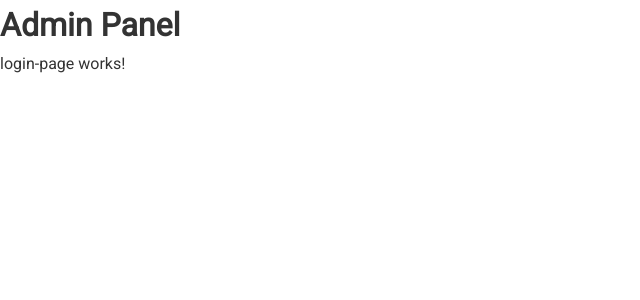
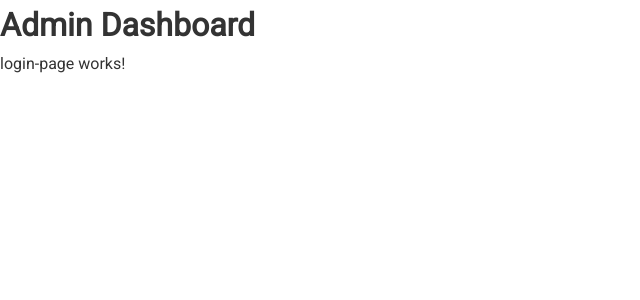
Before and after one commit to garikarakelyan/shop-angular, an Angular app: page /admin/login in a window 1280 px wide. Shown: the top 300 px of the page, without its empty margins (0-640 px from the left). Built offline with nearby package versions, Linux system fonts and the light colour scheme.

Commit message:
working on develop

```diff
--- a/src/app/admin/shared/admin-layout/admin-layout.component.html
+++ b/src/app/admin/shared/admin-layout/admin-layout.component.html
@@ -1,2 +1,2 @@
-<h1>Admin Panel</h1>
+<h1>Admin Dashboard</h1>
 <router-outlet></router-outlet>
```
